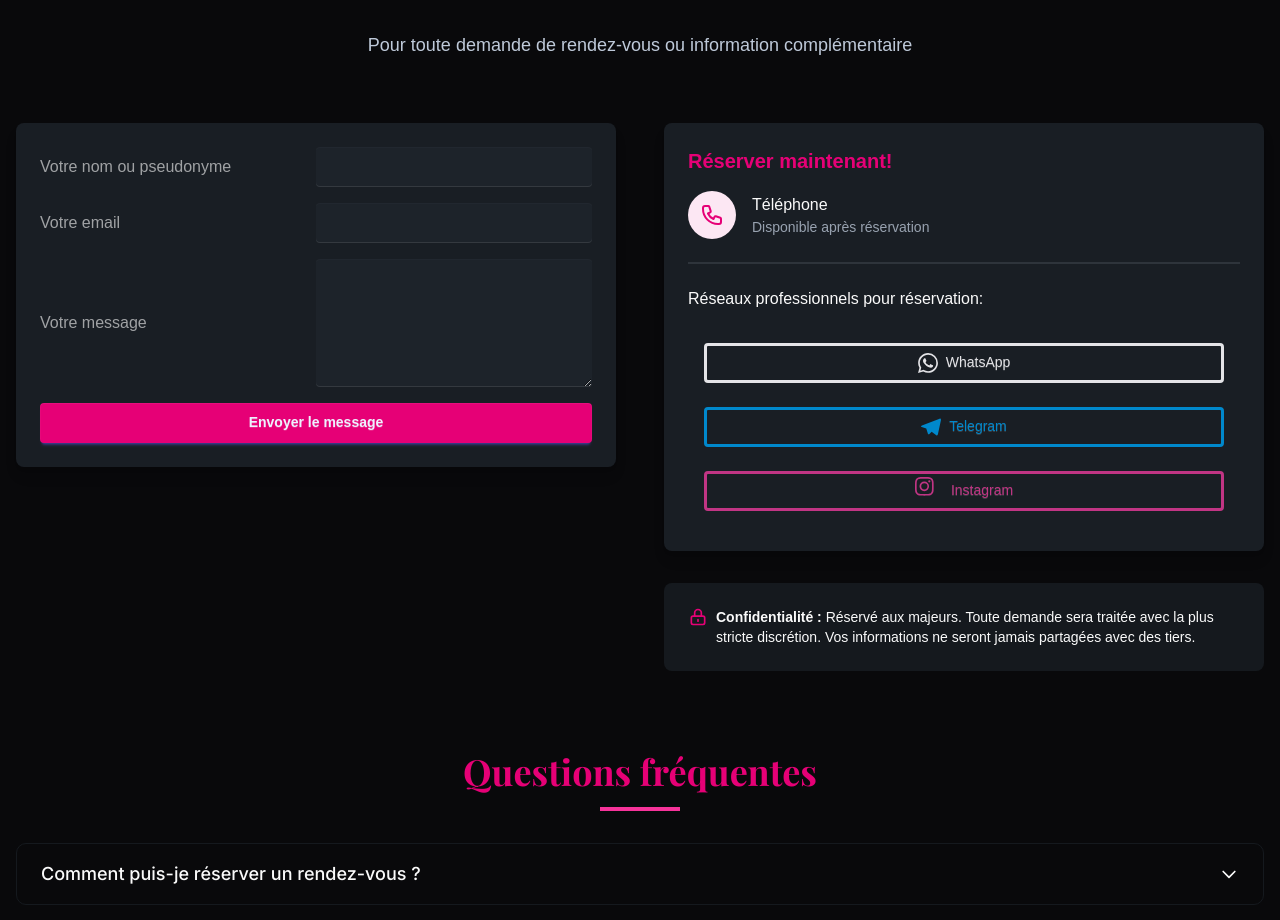
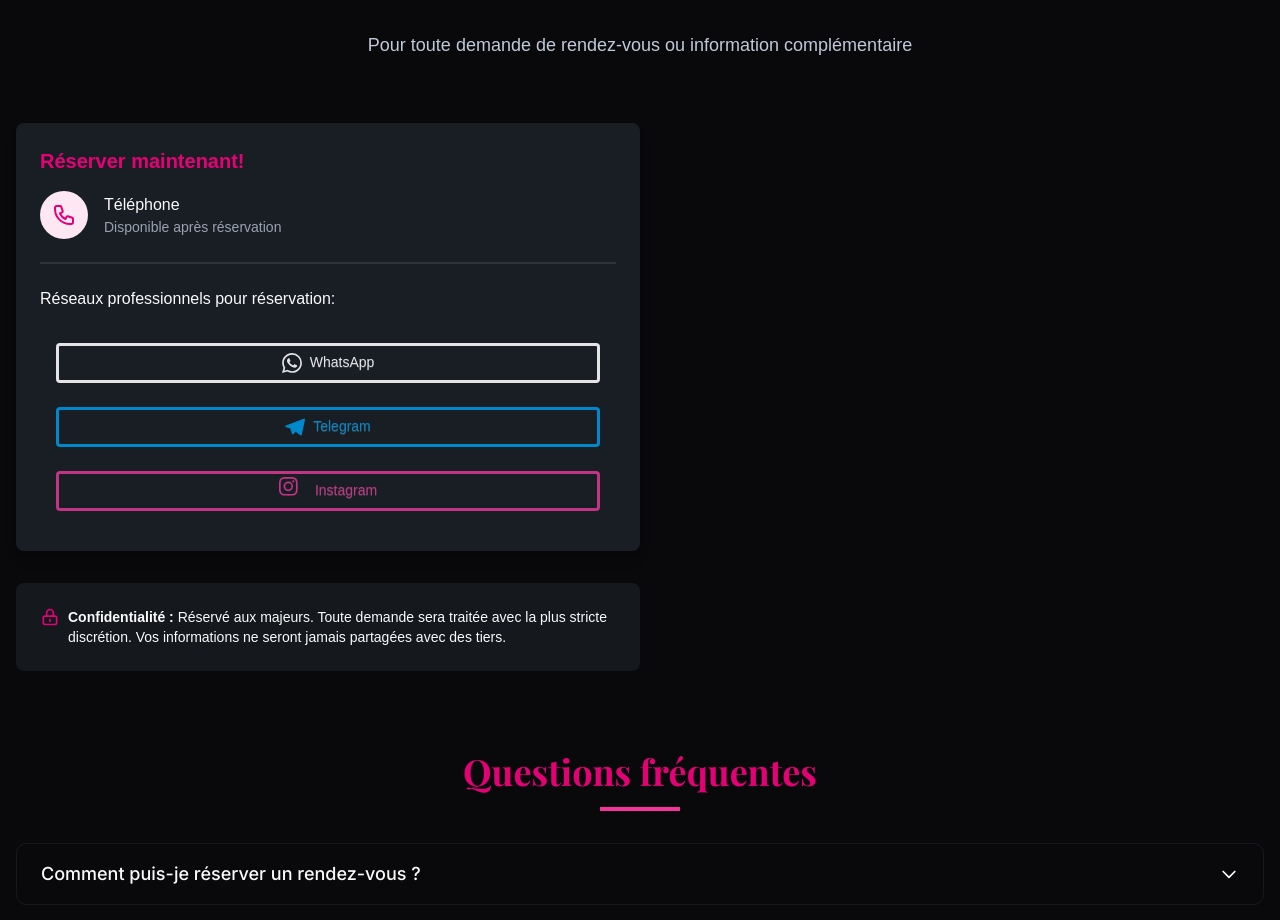
Before and after one commit to krugerroger/bruw, a Next.js app: page / in a window 1280 px wide. Shown: the part 5720-6640 px from the top of the page. Built offline with nearby package versions, Linux system fonts and the light colour scheme; a web font is replaced by a local one.

Commit message:
fifth commit

```diff
--- a/src/Components/Contact.tsx
+++ b/src/Components/Contact.tsx
@@ -1,43 +1,8 @@
 'use client'
 
-import { submitFormData } from '@/utils/submitForm'
 import { motion } from 'framer-motion'
-import { useState } from 'react'
 
 export default function Contact() {
-  const [formData, setFormData] = useState({
-    name: '',
-    email: '',
-    message: ''
-  })
-
-  const [submitted, setSubmitted] = useState(false)
-
-  const handleChange = (e: React.ChangeEvent<HTMLInputElement | HTMLTextAreaElement>) => {
-    const { name, value, type } = e.target as HTMLInputElement
-    const checked = type === 'checkbox' ? (e.target as HTMLInputElement).checked : undefined
-
-    setFormData(prev => ({
-      ...prev,
-      [name]: type === 'checkbox' ? checked : value
-    }))
-  }
-
-const [error, setError] = useState(false);
-
-const handleSubmit = async (e: React.FormEvent<HTMLFormElement>) => {
-  e.preventDefault();
-  setError(false); // reset
-  setSubmitted(false); // reset
-
-  const success = await submitFormData(formData);
-  if (success) {
-    setSubmitted(true);
-  } else {
-    setError(true);
-  }
-};
-
 
   const container = {
     hidden: { opacity: 0 },
@@ -84,67 +49,6 @@ const handleSubmit = async (e: React.FormEvent<HTMLFormElement>) => {
           whileInView="visible"
           viewport={{ once: true }}
         >
-          {/* Formulaire */}
-          <motion.div
-            variants={item}
-            className="w-full lg:w-1/2"
-          >
-            {submitted && (
-              <div className="alert alert-success shadow-lg">
-                <svg xmlns="http://www.w3.org/2000/svg" className="stroke-current shrink-0 h-6 w-6" fill="none" viewBox="0 0 24 24">
-                  <path strokeLinecap="round" strokeLinejoin="round" strokeWidth="2" d="M9 12l2 2 4-4m6 2a9 9 0 11-18 0 9 9 0 0118 0z" />
-                </svg>
-                <span>Votre message a bien été envoyé. Je vous répondrai dans les plus brefs délais.</span>
-              </div>
-            )}
-            {error && <p className="text-red-600 mt-4">Une erreur est survenue. Veuillez réessayer.</p>}
-              <form onSubmit={handleSubmit} className="card bg-base-200 shadow-lg p-6">
-                <div className="form-control mb-4 grid sm:grid-cols-2">
-                  <label className="label">
-                    <span className="label-text">Votre nom ou pseudonyme</span>
-                  </label>
-                  <input
-                    type="text"
-                    name="name"
-                    value={formData.name}
-                    onChange={handleChange}
-                    className="input input-bordered"
-                    required
-                  />
-                </div>
-
-                <div className="form-control mb-4 grid sm:grid-cols-2">
-                  <label className="label">
-                    <span className="label-text">Votre email</span>
-                  </label>
-                  <input
-                    type="email"
-                    name="email"
-                    value={formData.email}
-                    onChange={handleChange}
-                    className="input input-bordered"
-                    required
-                  />
-                </div>
-
-                <div className="form-control mb-4 grid sm:grid-cols-2">
-                  <label className="label">
-                    <span className="label-text">Votre message</span>
-                  </label>
-                  <textarea
-                    name="message"
-                    value={formData.message}
-                    onChange={handleChange}
-                    className="textarea textarea-bordered h-32"
-                    required
-                  ></textarea>
-                </div>
-                <button type="submit" className="btn btn-primary bg-pink-600 hover:bg-pink-700 border-none w-full">
-                  Envoyer le message
-                </button>
-              </form>
-          </motion.div>
-
           {/* Méthodes alternatives */}
           <motion.div
             variants={item}
```
